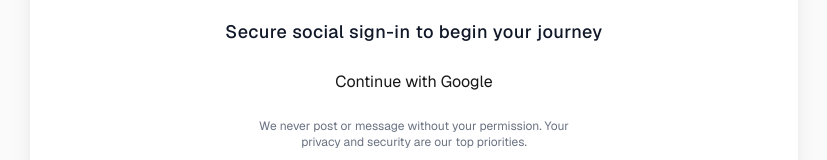
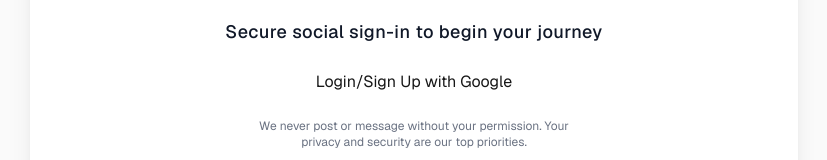
Before and after one commit to rudrakachhawa/via-engage-fe, a Next.js app: page /login in a window 1280 px wide. Shown: the part 718-878 px from the top of the page, without its empty margins (226-1053 px from the left). Built offline with nearby package versions, Linux system fonts and the light colour scheme; no server answers.

Commit message:
test commit

```diff
--- a/src/components/login/socialAuthButton.tsx
+++ b/src/components/login/socialAuthButton.tsx
@@ -37,7 +37,7 @@
 
     return (
         <button onClick={handleLogin}>
-            Continue with Google
+            Login/Sign Up with Google
         </button>
     );
 }
```
